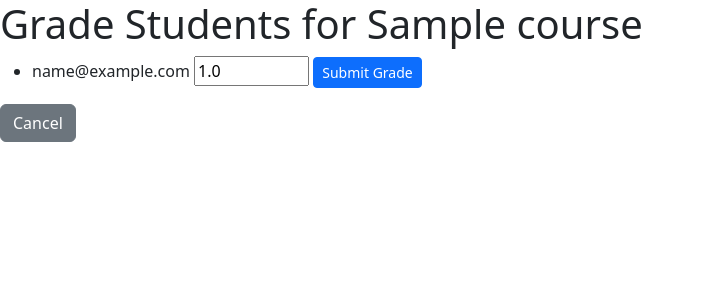
After one commit to Gladwelchelangat/Africode_Sms_IAM, a Flask app: template templates/grade_course.html in a window 1280 px wide. The commit adds this page. Shown: the top 300 px of the page, without its empty margins (0-704 px from the left). Run offline with Flask 3, Linux system fonts and the light colour scheme; the template is opened without the code that fills it: values that come from a table or form of the project are taken from there, others are empty; tables that the repository leaves empty hold one stand-in row (values such as "Sample post"); some libraries are stand-ins or nearby versions.

Commit message:
added new files

```diff
--- a/app.py
+++ b/app.py
@@ -1,8 +1,8 @@
-from flask import Flask, render_template, request, redirect, url_for, flash
+from flask import Flask, render_template, request, url_for, redirect, flash
 from flask_bootstrap import Bootstrap5
+from flask_sqlalchemy import SQLAlchemy
 from flask_security import Security, SQLAlchemyUserDatastore, UserMixin, RoleMixin, login_required, current_user, roles_required, hash_password
-from flask_sqlalchemy import SQLAlchemy
-from flask_mail import Mail  # Updated to use flask_mail instead of flask_mailman
+from flask_mailman import Mail
 import config
 
 app = Flask(__name__)
@@ -11,8 +11,8 @@ app.config.from_object(config)
 db = SQLAlchemy(app)
 
 roles_users = db.Table('roles_users',
-    db.Column('user_id', db.Integer, db.ForeignKey('user.id')),
-    db.Column('role_id', db.Integer, db.ForeignKey('role.id'))
+    db.Column('user_id', db.Integer(), db.ForeignKey('user.id')),
+    db.Column('role_id', db.Integer(), db.ForeignKey('role.id'))
 )
 
 class Role(db.Model, RoleMixin):
@@ -24,7 +24,7 @@ class User(db.Model, UserMixin):
     id = db.Column(db.Integer, primary_key=True)
     email = db.Column(db.String(255), unique=True)
     password = db.Column(db.String(255))
-    active = db.Column(db.Boolean, default=True)  # Added default value
+    active = db.Column(db.Boolean(), default=True)
     fs_uniquifier = db.Column(db.String(255), unique=True)
     confirmed_at = db.Column(db.DateTime())
     roles = db.relationship('Role', secondary=roles_users, backref=db.backref('users', lazy='dynamic'))
@@ -38,94 +38,100 @@ class Course(db.Model):
     id = db.Column(db.Integer, primary_key=True)
     name = db.Column(db.String(100))
     teacher_id = db.Column(db.Integer, db.ForeignKey('user.id'))
-    teacher = db.relationship('User', backref='courses_taught')  # Changed to 'courses_taught' for clarity
+    teacher = db.relationship('User', backref='course_taught')  # Fixed: Changed 'user' to 'User'
 
 class Enrollment(db.Model):
     id = db.Column(db.Integer, primary_key=True)
     course_id = db.Column(db.Integer, db.ForeignKey('course.id'))
+    course = db.relationship('Course', backref='enrollment')
     student_id = db.Column(db.Integer, db.ForeignKey('user.id'))
-    grade = db.Column(db.Float, nullable=True)  # Removed argument (40) from Float
-
-    course = db.relationship('Course', backref='enrollments')
     student = db.relationship('User', backref='enrollments')
+    grade = db.Column(db.Float, nullable=True)  # Fixed: Changed db.Float(225) to db.Float
 
 user_datastore = SQLAlchemyUserDatastore(db, User, Role)
 security = Security(app, user_datastore)
-
 mail = Mail(app)
 
 @app.route('/')
 @login_required
 def index():
-    courses_count=Course.query.count()
-    students_count=User.query.join(User.roles).filter(Role.name=='Students').count()
-    teachers_count=User.query.join(User.roles).filter(Role.name=='Teachers').count()
-
-
-    return render_template('index.html',courses_count=courses_count,students_count=students_count,teachers_count=teachers_count)
+    courses_count = Course.query.count()
+    students_count = User.query.join(User.roles).filter(Role.name == 'Student').count()
+    teachers_count = User.query.join(User.roles).filter(Role.name == 'Teacher').count()
+    return render_template('index.html',courses_count = courses_count, students_count = students_count, teachers_count = teachers_count)
 
 @app.route('/courses')
 @login_required
 def courses():
-    if current_user.has_role('admin') or current_user.has_role('teacher'):
+    if current_user.has_role('Admin') or current_user.has_role('Teacher'):
         courses = Course.query.all()
     else:
-        courses = [current_user.enrollments for enronllment in current_user.enrollments]
+        # Fetch all courses for students to allow them to enroll in courses they're not already in
+        courses = Course.query.all()
+
     return render_template('courses.html', courses=courses)
 
-@app.route('/courses/<int:course_id>', methods=['GET'])
+
+
+@app.route('/course/<int:course_id>')
 @login_required
-def course_detail(course_id):
+def course_details(course_id):
     course = Course.query.get_or_404(course_id)
-    enrollments = Enrollment.query.filter_by(course_id=course_id).all()
-    return render_template('course_details.html', course=course, enrollments=enrollments)
+
+    return render_template('course_details.html', course=course)
+
 
 @app.route('/create_course', methods=['GET', 'POST'])
-@roles_required('admin')
+@roles_required('Admin')
 def create_course():
     if request.method == 'POST':
-        name = request.form['name']
-        teacher_id = request.form['teacher_id']
+        name = request.form.get('name')
+        teacher_id = request.form.get('teacher_id')
         course = Course(name=name, teacher_id=teacher_id)
         db.session.add(course)
         db.session.commit()
-        flash('Course created successfully')
+        flash('Course created successfully!')
         return redirect(url_for('courses'))
-
-    teachers = User.query.join(User.roles).filter(Role.name=='Teacher').all()
+    teachers = User.query.join(roles_users).join(User.roles).filter(Role.name == 'Teacher').all()  # Fixed: Corrected query for filtering teachers
     return render_template('create_course.html', teachers=teachers)
 
-@app.route('/enroll/<int:course_id>')
-@login_required
+@app.route('/enroll/<int:course_id>', methods=['GET', 'POST'])
+@roles_required('Student')  # Only students can access this route
 def enroll(course_id):
     course = Course.query.get_or_404(course_id)
-    enrollment = Enrollment.query.filter_by(student_id=current_user.id, course_id=course_id).first()
-
-    if enrollment:
-        flash('You are already enrolled in this course')
+    if Enrollment.query.filter_by(student_id=current_user.id, course_id=course_id).first():
+        flash('You are already enrolled in this course!')
     else:
-        enrollment = Enrollment(student_id=current_user.id, course_id=course_id)
+        enrollment = Enrollment(course_id=course_id, student_id=current_user.id)
         db.session.add(enrollment)
         db.session.commit()
-        flash('You have enrolled successfully in this course')  # Fixed typo
+        flash('You have been enrolled in this course!')
 
     return redirect(url_for('course_details', course_id=course_id))
 
+
+
 @app.route('/grade/<int:enrollment_id>', methods=['GET', 'POST'])
-@roles_required('teacher')
+@roles_required('Teacher')
 def grade(enrollment_id):
     enrollment = Enrollment.query.get_or_404(enrollment_id)
-    if enrollment.course.teacher_id != current_user.id:  # Changed comparison to teacher_id
+
+    # Check if the current user is the teacher of the course
+    if enrollment.course.teacher_id != current_user.id:
         flash('You are not the teacher of this course')
         return redirect(url_for('courses'))
 
-    if request.method == 'POST':  # Ensure grade is updated only if form is submitted
+    if request.method == 'POST':
         grade = request.form.get('grade')
         if grade:
             try:
-                enrollment.grade = float(grade)
-                db.session.commit()
-                flash('Grade submitted successfully')
+                grade_value = float(grade)
+                if 0 <= grade_value <= 100:  # Example range check
+                    enrollment.grade = grade_value
+                    db.session.commit()
+                    flash('Grade submitted successfully')
+                else:
+                    flash('Grade must be between 0 and 100')
             except ValueError:
                 flash('Invalid grade value')
         else:
@@ -133,34 +139,106 @@ def grade(enrollment_id):
 
     return redirect(url_for('course_details', course_id=enrollment.course_id))
 
+
+@app.route('/register_student', methods=['GET', 'POST'])
+@roles_required('Admin')
+def register_student():
+    if request.method == 'POST':
+        email = request.form.get('email')
+        password = request.form.get('password')
+        if User.query.filter_by(email=email).first():
+            flash('Email already registered!')
+        else:
+            student_role = user_datastore.find_role('Student')
+            hashed_password = hash_password(password)
+            user_datastore.create_user(email=email, password=hashed_password, roles=[student_role])
+            db.session.commit()
+            flash('Student registered successfully!')
+        return redirect(url_for('register_student'))
+    return render_template('register_student.html')
+@app.route('/manage_students')
+@roles_required('Teacher')
+def manage_students():
+    # Fetch the courses taught by the current teacher
+    courses = Course.query.filter_by(teacher_id=current_user.id).all()
+    return render_template('manage_students.html', courses=courses)
+
+@app.route('/manage_courses')
+@roles_required('Teacher')
+def manage_courses():
+    # Fetch the courses taught by the current teacher
+    courses = Course.query.filter_by(teacher_id=current_user.id).all()
+    return render_template('manage_course.html', courses=courses)
+
+
+
+@app.route('/grade_course/<int:course_id>', methods=['GET', 'POST'])
+@roles_required('Teacher')
+def grade_course(course_id):
+    course = Course.query.get_or_404(course_id)
+
+    # Check if the current user is the teacher of this course
+    if course.teacher_id != current_user.id:
+        flash('You are not the teacher of this course')
+        return redirect(url_for('manage_students'))
+
+    # Fetch all enrollments for this course
+    enrollments = Enrollment.query.filter_by(course_id=course_id).all()
+
+    return render_template('grade_course.html', course=course, enrollments=enrollments)
+
+@app.route('/view_grades')
+@roles_required('Student')  # Only students should access this page
+@login_required
+def view_grades():
+    enrollments = Enrollment.query.filter_by(student_id=current_user.id).all()
+    return render_template('view_grades.html', enrollments=enrollments)
+@app.route('/view_students_in_course/<int:course_id>')
+@roles_required('Teacher')
+@login_required
+def view_students_in_course(course_id):
+    course = Course.query.get_or_404(course_id)
+    enrollments = Enrollment.query.filter_by(course_id=course_id).all()
+    return render_template('view_students_in_course.html', course=course, enrollments=enrollments)
+@app.route('/add_material/<int:course_id>', methods=['GET', 'POST'])
+@roles_required('Teacher')
+@login_required
+def add_material(course_id):
+    course = Course.query.get_or_404(course_id)
+
+    if request.method == 'POST':
+        # Handle form submission to add material
+        material = request.form.get('material')
+        # Add logic to save the material for the course
+
+        flash('Material added successfully!')
+        return redirect(url_for('manage_courses'))
+
+    return render_template('add_material.html', course=course)
+
 if __name__ == '__main__':
     with app.app_context():
         db.create_all()
+        # create roles
+        user_datastore.find_or_create_role(name='Admin', description='Administrator')
+        user_datastore.find_or_create_role(name='Teacher', description='Teacher')
+        user_datastore.find_or_create_role(name='Student', description='Student')
 
-        # Create roles
-        admin_role = user_datastore.find_or_create_role(name='Admin', description='Administrator')
-        teacher_role = user_datastore.find_or_create_role(name='Teacher', description='Teacher')
-        student_role = user_datastore.find_or_create_role(name='Student', description='Student')
-
-        # Create users
+        # create users
         if not user_datastore.find_user(email='chelangatgladwel9@gmail.com'):
             hashed_password = hash_password('Gladwel 254')
-            # Ensure roles are retrieved and not None
-            admin_role = user_datastore.find_role('Admin')
-            if admin_role:
-                user_datastore.create_user(email='chelangatgladwel9@gmail.com', password=hashed_password, roles=[admin_role])
-                db.session.commit()
-            else:
-                print("Admin role not found.")
+            user_datastore.create_user(email='chelangatgladwel9@gmail.com', password=hashed_password, roles=[user_datastore.find_role('Admin')])
+            db.session.commit()
 
-            if not user_datastore.find_user(email='chelangatgladwel88@gmail.com'):
-                hashed_password = hash_password('Gladwel 254')
-            # Ensure roles are retrieved and not None
-            admin_role = user_datastore.find_role('Admin')
-            if teacher_role:
-                user_datastore.create_user(email='chelangatgladwel88@gmail.com', password=hashed_password, roles=[teacher_role])
-                db.session.commit()
-            else:
-                print("Teacher role not found.")
+        if not user_datastore.find_user(email='chelangatgladwel88@gmail.com'):
+            hashed_password = hash_password('Gladwel 254')
+            user_datastore.create_user(email='chelangatgladwel88@gmail.com', password=hashed_password, roles=[user_datastore.find_role('Teacher')])
+            db.session.commit()
 
-    app.run(debug=True)
+        if not user_datastore.find_user(email='enockbett427@gmail.com'):
+            hashed_password = hash_password('password')
+            user_datastore.create_user(email='enockbett427@gmail.com', password=hashed_password, roles=[user_datastore.find_role('Student')])
+            db.session.commit()
+
+
+    app.run( port=8000,debug=True)
--- a/templates/course_details.html
+++ b/templates/course_details.html
@@ -26,6 +26,7 @@
     {% else %}
     <p>Your grade has not been submitted yet.</p>
     {% endif %}
+    <p>You are already enrolled in this course.</p>  <!-- Message indicating enrollment -->
 {% else %}
 <p>You are not enrolled in this course.</p>
 <a href="{{ url_for('enroll', course_id=course.id) }}" class="btn btn-primary">Enroll</a>
--- a/templates/courses.html
+++ b/templates/courses.html
@@ -9,6 +9,8 @@
         {% if current_user.has_role('Student') %}
             {% if course not in current_user.enrollments %}
             <a href="{{ url_for('enroll', course_id=course.id) }}" class="btn btn-primary btn-sm">Enroll</a>
+            {% else %}
+            <span class="text-muted">Enrolled</span>
             {% endif %}
         {% endif %}
     </li>
--- /dev/null
+++ b/templates/grade_course.html
@@ -0,0 +1,20 @@
+{% extends "base.html" %}
+
+{% block content %}
+<h1>Grade Students for {{ course.name }}</h1>
+
+<ul>
+    {% for enrollment in enrollments %}
+    <li>
+        {{ enrollment.student.email }}
+        <form method="POST" action="{{ url_for('grade', enrollment_id=enrollment.id) }}" class="d-inline">
+            <input type="number" name="grade" step="0.1" min="0" max="100" value="{{ enrollment.grade or '' }}" required>
+            <button type="submit" class="btn btn-primary btn-sm">Submit Grade</button>
+        </form>
+    </li>
+    {% endfor %}
+</ul>
+<!-- Cancel Button -->
+<button class="btn btn-secondary" onclick="window.history.back()">Cancel</button>
+
+{% endblock %}
```
Also changed, not shown: templates/add_material.html (added, +22 -0 lines), templates/index.html (+29 -16 lines), templates/manage_course.html (added, +39 -0 lines), templates/manage_students.html (added, +16 -0 lines), templates/view_grades.html (added, +26 -0 lines), templates/view_students_in_course.html (added, +21 -0 lines).
